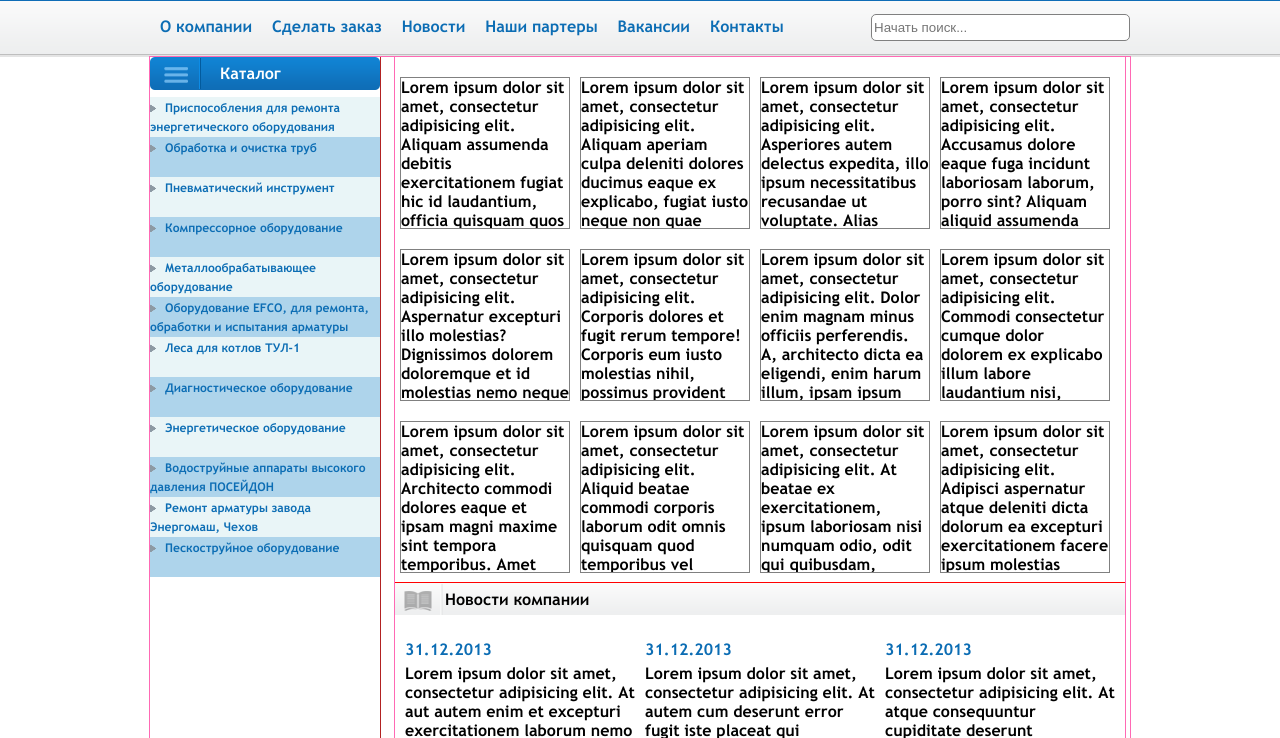
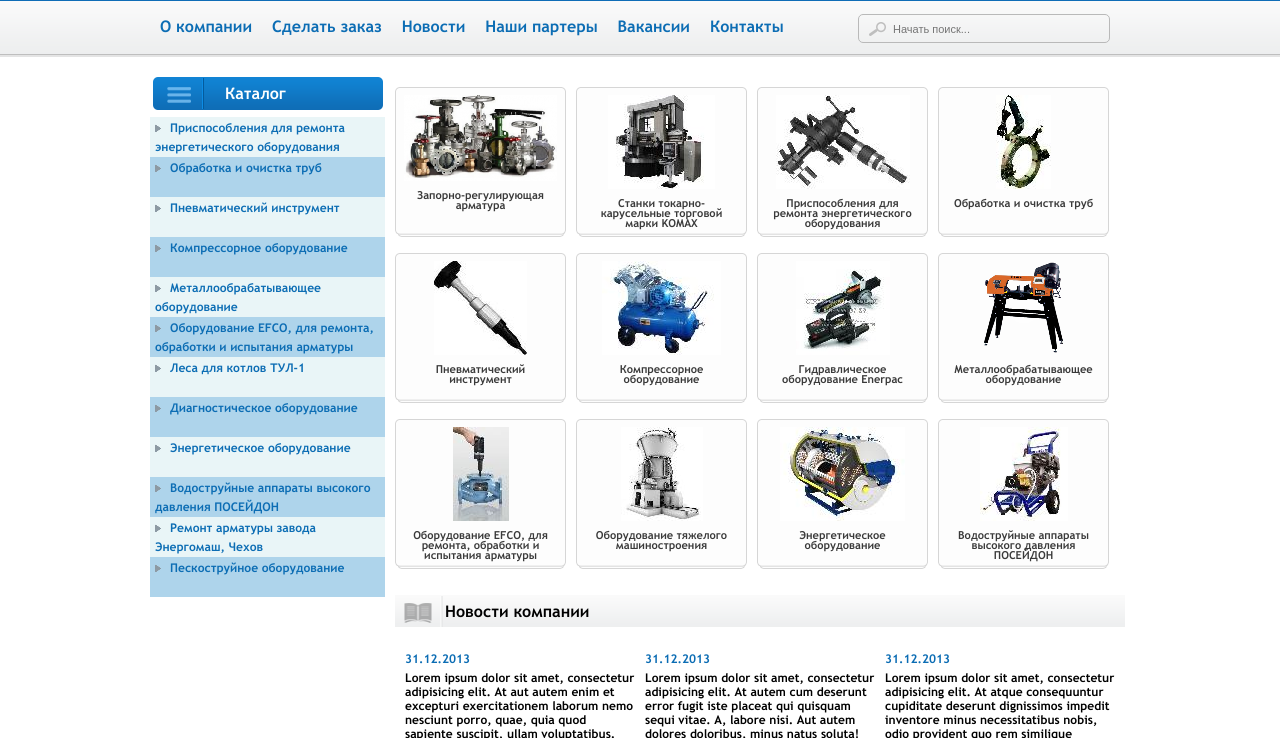
Before and after one commit to razvedos201/template, a plain HTML site: page index.html in a window 1280 px wide. Shown: the part 203-941 px from the top of the page. Drawn offline with Linux system fonts and the light colour scheme; grey boxes are pictures that could not be loaded.

Commit message:
Усё вроде

```diff
--- a/css/style.css
+++ b/css/style.css
@@ -25,20 +25,17 @@ a {
 }
 
 #main {
-    outline: 1px solid hotpink;
     width: 980px;
     margin: 0 auto;
     padding-bottom: 80px;
 }
 
 #content {
-    outline: 1px solid hotpink;
     width: 730px;
     float: left;
 }
 
 #sidebar {
-    outline: 1px solid firebrick;
     width: 230px;
     margin-right: 15px;
     float: left;
@@ -120,12 +117,16 @@ a {
 }
 
 #search input {
-    width: 253px;
-    height: 23px;
-    border: 1px solid gray;
+    width: 216px;
+    height: 27px;
     float: right;
     border-radius: 5px;
     margin-top: 17px;
+    border: 1px solid #b9b9b9;
+    font-size: 11px;
+    background: url('../images/search_icon.png') no-repeat 8px 50%;
+    padding: 0 0 0 34px;
+    margin-right: 20px;
 }
 
 @keyframes rotate {
@@ -173,6 +174,8 @@ a {
 #address {
     color: #0c6db4;
     font-size: 12px;
+    padding-right: 20px;
+    background: url('../images/address_icon.png') no-repeat 100% 0;
 }
 
 /***************************** footer  ***************************************/
@@ -201,12 +204,11 @@ a {
 /**************************************content***************************************/
 #content_top {
     float: left;
-    outline: 1px solid darkgreen;
+    padding-top: 30px;
     padding-bottom: 10px;
 }
 
 #content_bottom {
-    outline: 1px solid red;
     height: 430px;
     float: left;
     width: 730px;
@@ -214,16 +216,30 @@ a {
 }
 
 #content_top div {
-    width: 168px;
+    width: 153px;
     height: 150px;
     float: left;
-    overflow: hidden;
-    margin-left: 5px;
-    margin-top: 20px;
-    margin-right: 5px;
-    border: 1px solid gray;
+    padding: 8px 9px;
+    margin:0 10px 0px 0;
+    background: url(../images/img_bg.png)no-repeat;
+    text-align: center;
+    vertical-align: middle;
 }
 
+#content_top div a img{
+
+
+
+    max-width: 100%;
+    max-height: 100%;
+}
+#content_top div a p{
+    padding: 5px 0 0 0;
+    font-size: 11px;
+    color: #3a3a3a;
+    text-align: center;
+    line-height: 10px;
+}
 #news_title {
     height: 32px;
     background: url("../images/news_bg.png") no-repeat center top;
@@ -240,11 +256,13 @@ a {
     float: left;
     margin-left: 10px;
     margin-top: 25px;
+    font-size: 12px;
 }
 
 #news_wrapper div p {
     color: #0c6db4;
     padding-bottom: 5px;
+
 }
 
 #news_wrapper div a {
@@ -252,6 +270,7 @@ a {
     color: #0c6db4;
     padding-top: 20px;
     display: block;
+    font-size: 12px;
 }
 
 /*******************sidebar*********************************************************/
@@ -267,7 +286,9 @@ a {
 #sidebar_bottom{
 
 }
-
+#sidebar_top ul li{
+    padding-left: 5px;
+}
 #sidebar_top ul li:nth-child(odd){
     background-color: #aed4eb;
 }
@@ -278,6 +299,7 @@ a {
     background: url(../images/left_side_bg_blue.png) no-repeat center top;
     font-size: 16px;
     color: #fff;
+    margin-top: 20px;
 
 }
 #sidebar_top ul li[id='sidebar_menu'] span{
--- a/index.html
+++ b/index.html
@@ -31,7 +31,7 @@
                             <img src="images/mail_icon.png" alt=""></p>
                     </div>
                     <div id="address">
-                        <p>125493, Россия, Москва,<img src="images/address_icon.png" alt="">
+                        <p>125493, Россия, Москва,
                             <br>ул. Флотская дом 5 корпус 2</p>
 
                     </div>
@@ -83,8 +83,8 @@
                 </ul>
             </div>
             <div id="sidebar_bottom">
-                <iframe src=http://www.youtube.com/embed/L8j7-dkEL_s frameborder="0" allowfullscreen></iframe>
-                <iframe src=http://www.youtube.com/embed/uS99nER1PwY frameborder="0" allowfullscreen></iframe>
+                <iframe src=http://www.youtube.com/embed/4kBSKpt0TNo frameborder="0" allowfullscreen></iframe>
+                <iframe src=http://www.youtube.com/embed/kp_0C7aX10s frameborder="0" allowfullscreen></iframe>
 
             </div>
         </div>
@@ -92,53 +92,112 @@
 
             <div id="content_top">
                 <div>
-                    Lorem ipsum dolor sit amet, consectetur adipisicing elit. Aliquam assumenda debitis exercitationem
-                    fugiat hic id laudantium, officia quisquam quos recusandae. A accusamus beatae cumque labore
-                    molestias natus necessitatibus sequi ut?
+                    <a href="#">
+                        <img src="images/775324d71f66f3f907cd961739c391b5.jpg"
+                             alt="Запорно-регулирующая арматура"
+                             title="Запорно-регулирующая арматура">
+
+                        <p>Запорно-регулирующая арматура</p>
+                    </a>
                 </div>
-                <div>Lorem ipsum dolor sit amet, consectetur adipisicing elit. Aliquam aperiam culpa deleniti dolores
-                    ducimus eaque ex explicabo, fugiat iusto neque non quae quisquam quo quos rerum saepe soluta,
-                    temporibus voluptas!
+                <div>
+                    <a href="#">
+                        <img src="images/48c20930cd9b3a0d58702231a1366e3c.jpg"
+                             alt="Станки токарно-карусельные торговой марки KOMAX"
+                             title="Станки токарно-карусельные торговой марки KOMAX">
+
+                        <p>Станки токарно-карусельные торговой марки KOMAX</p>
+                    </a>
                 </div>
-                <div>Lorem ipsum dolor sit amet, consectetur adipisicing elit. Asperiores autem delectus expedita, illo
-                    ipsum necessitatibus recusandae ut voluptate. Alias beatae deleniti eveniet itaque laudantium optio
-                    vero! Ab doloremque pariatur praesentium.
+                <div>
+                    <a href="#">
+                        <img src="images/e952d9c77880cd0975b3b565eec77c64.jpg"
+                             alt="Приспособления для ремонта энергетического оборудования"
+                             title="Приспособления для ремонта энергетического оборудования">
+
+                        <p>Приспособления для ремонта энергетического оборудования</p>
+                    </a>
                 </div>
-                <div>Lorem ipsum dolor sit amet, consectetur adipisicing elit. Accusamus dolore eaque fuga incidunt
-                    laboriosam laborum, porro sint? Aliquam aliquid assumenda cum ducimus ipsam ipsum laudantium modi,
-                    nostrum repellendus totam voluptate.
+                <div>
+                    <a href="#">
+                        <img src="images/cf62293a2313156f426b9ec5b7d6afb5.jpg"
+                             alt="Обработка и очистка труб"
+                             title="Обработка и очистка труб">
+
+                        <p>Обработка и очистка труб</p>
+                    </a>
                 </div>
-                <div>Lorem ipsum dolor sit amet, consectetur adipisicing elit. Aspernatur excepturi illo molestias?
-                    Dignissimos dolorem doloremque et id molestias nemo neque nostrum reiciendis vel veniam. Animi at ex
-                    praesentium rerum veritatis?
+                <div>
+                    <a href="#">
+                        <img src="images/9446806929ff2a0828594c7ec82a7d86.jpg"
+                             alt="Пневматический инструмент"
+                             title="Пневматический инструмент">
+
+                        <p>Пневматический инструмент</p>
+                    </a>
                 </div>
-                <div>Lorem ipsum dolor sit amet, consectetur adipisicing elit. Corporis dolores et fugit rerum tempore!
-                    Corporis eum iusto molestias nihil, possimus provident repellendus! Autem eos fugiat mollitia nihil
-                    nobis obcaecati optio.
+                <div>
+                    <a href="#">
+                        <img src="images/940afdf8f8990e5f838939ce84f145b9.jpg"
+                             alt="Компрессорное оборудование"
+                             title="Компрессорное оборудование">
+
+                        <p>Компрессорное оборудование</p>
+                    </a>
                 </div>
-                <div>Lorem ipsum dolor sit amet, consectetur adipisicing elit. Dolor enim magnam minus officiis
-                    perferendis. A, architecto dicta ea eligendi, enim harum illum, ipsam ipsum maxime modi quibusdam
-                    quisquam quod reiciendis?
+                <div>
+                    <a href="#">
+                        <img src="images/34ccdcdea48f4ae6be5ec33b6f156283.jpg"
+                             alt="Гидравлическое оборудование Enerpac"
+                             title="Гидравлическое оборудование Enerpac">
+
+                        <p>Гидравлическое оборудование Enerpac</p>
+                    </a>
                 </div>
-                <div>Lorem ipsum dolor sit amet, consectetur adipisicing elit. Commodi consectetur cumque dolor dolorem
-                    ex explicabo illum labore laudantium nisi, obcaecati quam quibusdam repudiandae sapiente ut veniam?
-                    Asperiores facere nam quaerat!
+                <div>
+                    <a href="#">
+                        <img src="images/830a97b89eb025b74cee03c9d6700367.png"
+                             alt="Металлообрабатывающее оборудование"
+                             title="Металлообрабатывающее оборудование">
+
+                        <p>Металлообрабатывающее оборудование</p>
+                    </a>
                 </div>
-                <div>Lorem ipsum dolor sit amet, consectetur adipisicing elit. Architecto commodi dolores eaque et ipsam
-                    magni maxime sint tempora temporibus. Amet facilis hic nostrum officia omnis quasi rem repellat
-                    tempora voluptas?
+                <div>
+                    <a href="#">
+                        <img src="images/381104d84a3b36c8528420abb5707463.jpg"
+                             alt="Оборудование EFCO, для ремонта, обработки и испытания арматуры"
+                             title="Оборудование EFCO, для ремонта, обработки и испытания арматуры">
+
+                        <p>Оборудование EFCO, для ремонта, обработки и испытания арматуры</p>
+                    </a>
                 </div>
-                <div>Lorem ipsum dolor sit amet, consectetur adipisicing elit. Aliquid beatae commodi corporis laborum
-                    odit omnis quisquam quod temporibus vel voluptatem! Accusamus cumque exercitationem fugiat ipsa iste
-                    nobis, provident rem vitae.
+                <div>
+                    <a href="#">
+                        <img src="images/561171b041588df45130887a01a2e432.jpg"
+                             alt="Оборудование тяжелого машиностроения"
+                             title="Оборудование тяжелого машиностроения">
+
+                        <p>Оборудование тяжелого машиностроения</p>
+                    </a>
                 </div>
-                <div>Lorem ipsum dolor sit amet, consectetur adipisicing elit. At beatae ex exercitationem, ipsum
-                    laboriosam nisi numquam odio, odit qui quibusdam, ratione saepe! Autem, ea eius eveniet expedita
-                    laboriosam necessitatibus velit!
+                <div>
+                    <a href="#">
+                        <img src="images/a304ef4b71cc1ef3380f59de1ea580c1.jpeg"
+                             alt="Энергетическое оборудование"
+                             title="Энергетическое оборудование">
+
+                        <p>Энергетическое оборудование</p>
+                    </a>
                 </div>
-                <div>Lorem ipsum dolor sit amet, consectetur adipisicing elit. Adipisci aspernatur atque deleniti dicta
-                    dolorum ea excepturi exercitationem facere ipsum molestias natus, nobis perferendis quae quas quasi
-                    repudiandae sint veniam voluptatem.
+                <div>
+                    <a href="#">
+                        <img src="images/43bcf2c0259bb3bee0da349c17d79063.jpg"
+                             alt="Водоструйные аппараты высокого давления ПОСЕЙДОН"
+                             title="Водоструйные аппараты высокого давления ПОСЕЙДОН">
+
+                        <p>Водоструйные аппараты высокого давления ПОСЕЙДОН</p>
+                    </a>
                 </div>
 
 
```
Also changed, not shown: images/10e3bd4d4d23866acb1918338421bd4c.jpg (added), images/34ccdcdea48f4ae6be5ec33b6f156283.jpg (added), images/381104d84a3b36c8528420abb5707463.jpg (added), images/43bcf2c0259bb3bee0da349c17d79063.jpg (added), images/48c20930cd9b3a0d58702231a1366e3c.jpg (added), images/561171b041588df45130887a01a2e432.jpg (added), images/775324d71f66f3f907cd961739c391b5.jpg (added), images/830a97b89eb025b74cee03c9d6700367.png (added), images/940afdf8f8990e5f838939ce84f145b9.jpg (added), images/9446806929ff2a0828594c7ec82a7d86.jpg (added), images/a304ef4b71cc1ef3380f59de1ea580c1.jpeg (added), images/cf62293a2313156f426b9ec5b7d6afb5.jpg (added), images/e952d9c77880cd0975b3b565eec77c64.jpg (added), images/img_bg.png (added), 1 more files.
